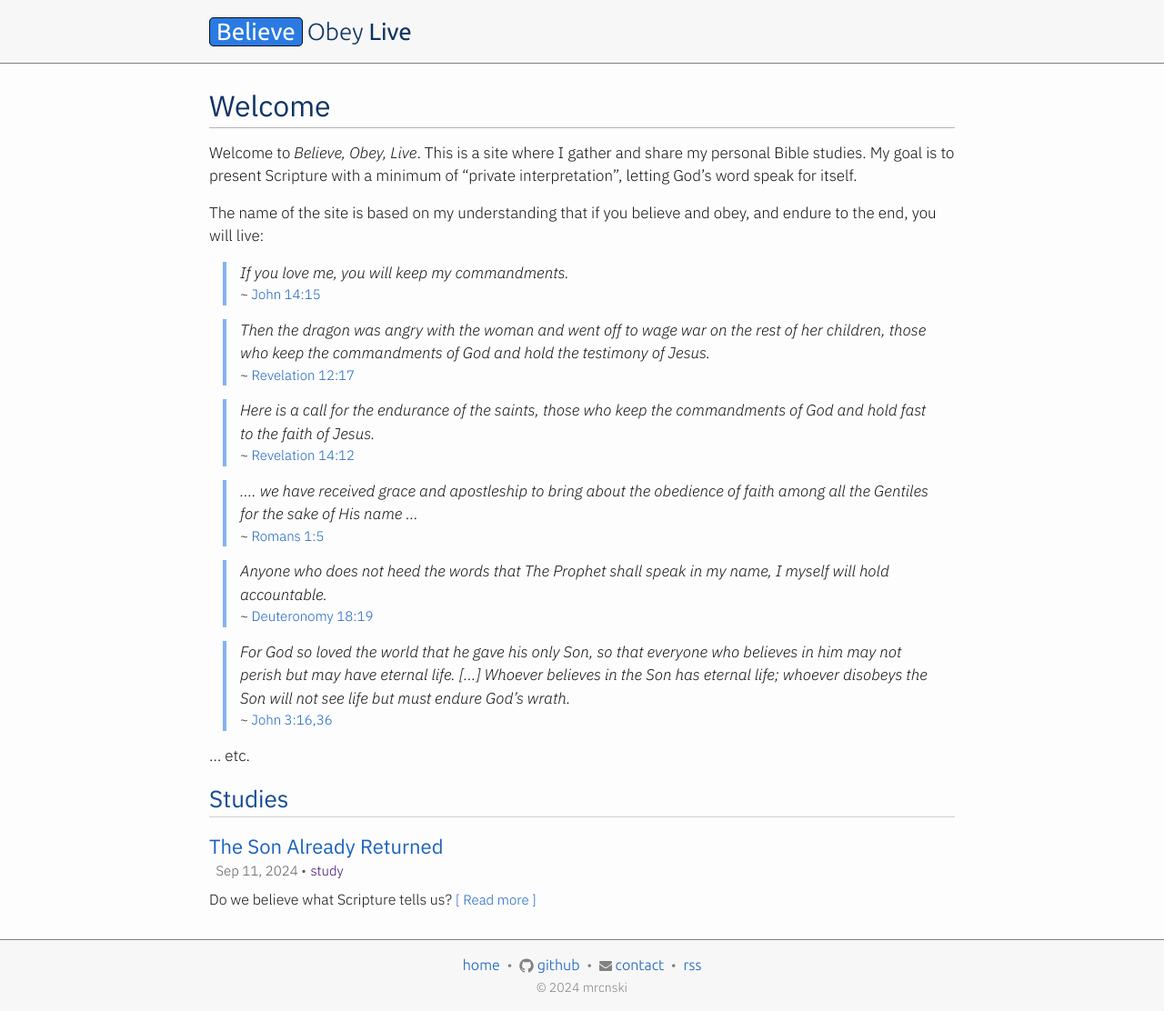
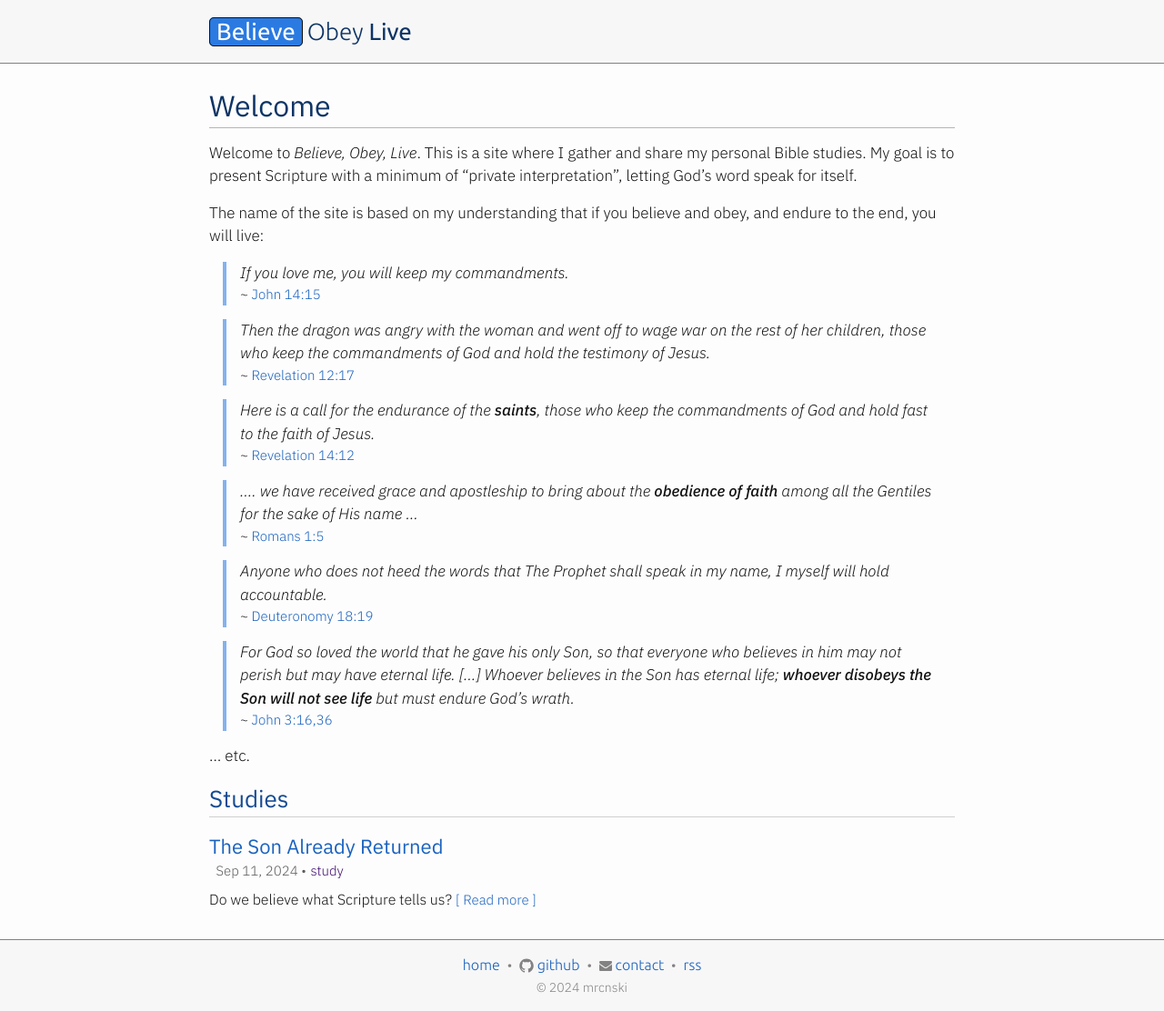
Before and after one commit to mrcnski/believeobey.live, a Jekyll site: the page built from index.md, in a window 1280 px wide. Shown: the whole page at 91% size. Built offline with Jekyll 4.4.1, drawn with Linux system fonts in a browser that asks for light colours.

Commit message:
Minor fixes

```diff
--- a/index.md
+++ b/index.md
@@ -25,12 +25,12 @@ verse="Revelation 12:17"
 %}
 
 {% include verse.html
-text="Here is a call for the endurance of the saints, those who keep the commandments of God and hold fast to the faith of Jesus."
+text="Here is a call for the endurance of the **saints**, those who keep the commandments of God and hold fast to the faith of Jesus."
 verse="Revelation 14:12"
 %}
 
 {% include verse.html
-   text=".... we have received grace and apostleship to bring about the obedience of faith among all the Gentiles for the sake of His name ..."
+   text=".... we have received grace and apostleship to bring about the **obedience of faith** among all the Gentiles for the sake of His name ..."
    verse="Romans 1:5"
 %}
 
@@ -42,7 +42,7 @@ verse="Deuteronomy 18:19"
 {% include verse.html
     text="For God so loved the world that he gave his only Son, so that everyone who
 believes in him may not perish but may have eternal life. [...] Whoever believes
-in the Son has eternal life; whoever disobeys the Son will not see life but must
+in the Son has eternal life; **whoever disobeys the Son will not see life** but must
 endure God’s wrath."
     verse="John 3:16,36"
 %}
```
Also changed, not shown: _posts/2024-09-11-the-son-already-returned.md (+2 -4 lines).
